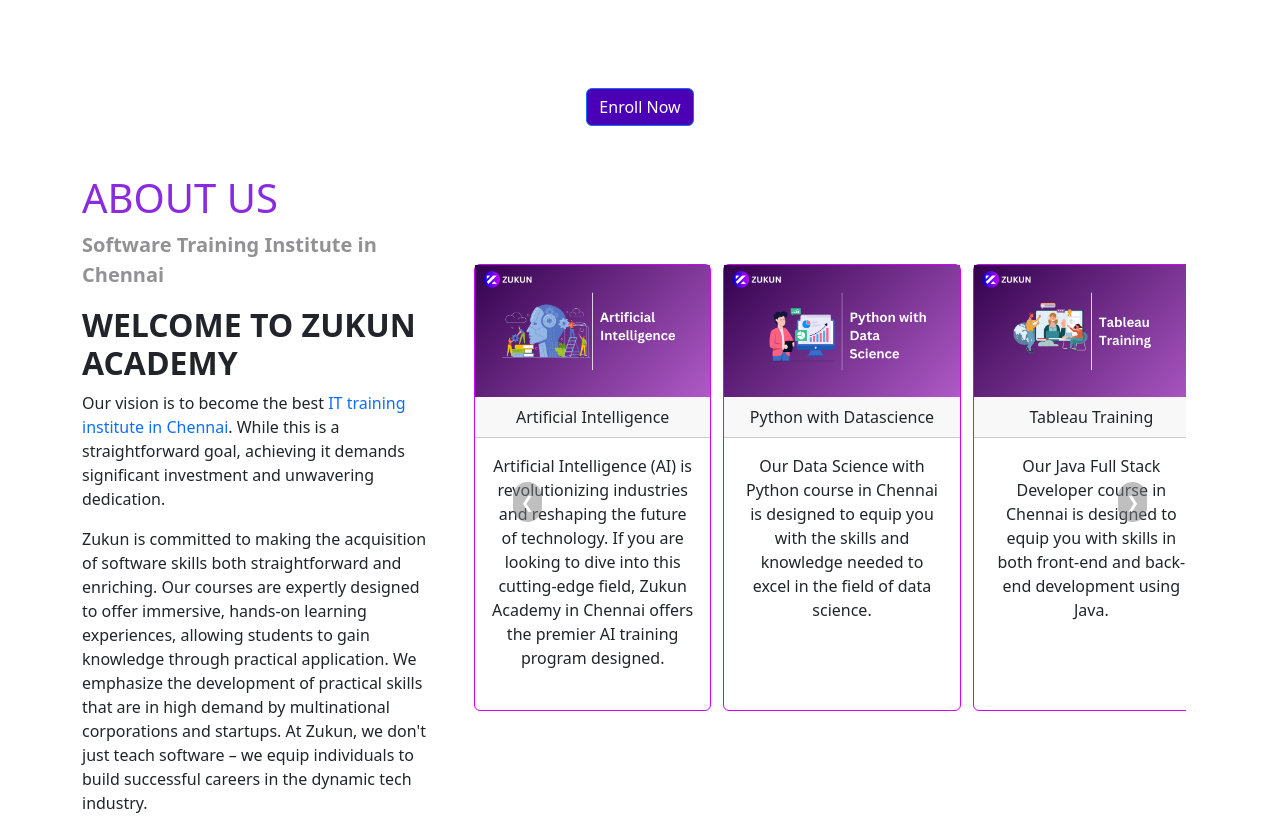
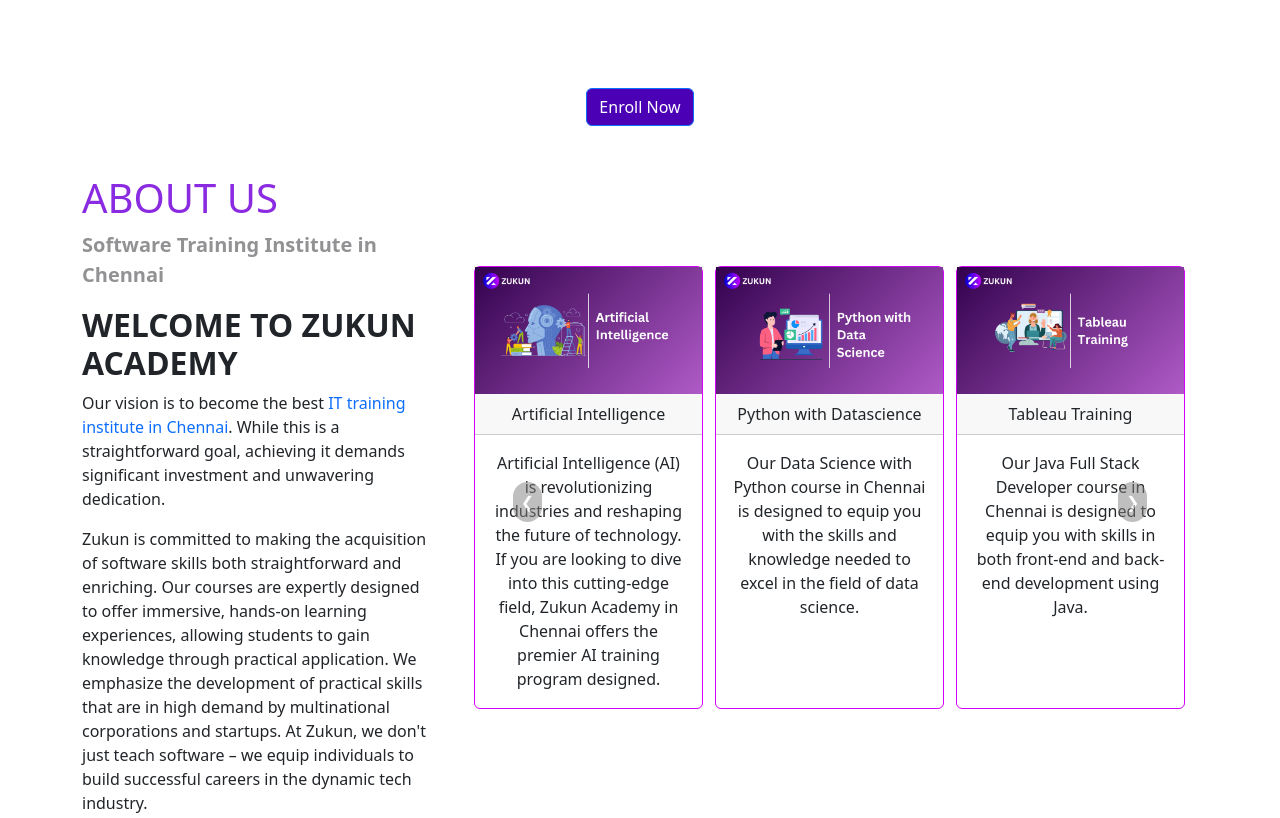
Before and after one commit to balaji1832/Zukun-Landing-Page, a plain HTML site: page index.html in a window 1280 px wide. Shown: the part 1460-2278 px from the top of the page. Drawn offline with nearby package versions, Linux system fonts and the light colour scheme.

Commit message:
Animation Styles Added

```diff
--- a/index.html
+++ b/index.html
@@ -57,7 +57,7 @@
   </header>
 
  <main>
-  <section class="position-relative">
+  <section id="hero" class="section zoom-in position-relative" data-animation="fade-up">
   <div class="container-fluid p-0">
     <img src="img/BANER-IMAGE-2.png" alt="Banner" class="w-100 img-fluid">
 
@@ -104,7 +104,7 @@
   </div>
 </section>
 
-  <section class=" text-center heading-text">
+  <section id="about" class="section fade-right text-center heading-text" data-animation="fade-right">
     <p class="fw-bold text-center text-secondary" style="font-size: 18px;">JOIN US TO ELEVATE</p>
     <h1>Your <span style="color: blueviolet;">IT Career</span>  With Unparalleled Training <br> and Support !</h1>
 
@@ -192,7 +192,7 @@
 </div>
 
 
-  <section>
+  <section id="courses" class="section zoom-in" data-animation="fade-left">
   <div class="container py-5">
     <div class="row align-items-center">
 
@@ -256,7 +256,7 @@
   </div>
 </section>
 
-<section class="reviews-section container py-5">
+<section id="placements" class="section fade-left reviews-section container py-5"  data-animation="fade-up">
 
   <!-- Section Header -->
   <div class="section-header text-center mb-4">
@@ -518,7 +518,7 @@
 </div>
 
 
-<section class="py-3">
+<section id="contact" class="section fade-right py-3" data-animation="fade-right">
   <h1 class="text-center fw-semibold mb-4">Our Learners Work at</h1>
 
   <div class="logo-slider">
@@ -609,6 +609,7 @@
   <!-- Bootstrap JS -->
   <script src="https://cdn.jsdelivr.net/npm/bootstrap@5.3.8/dist/js/bootstrap.bundle.min.js"></script>
 
+
 <!-- it courses carousel -->
 <script>
 document.addEventListener('DOMContentLoaded', function() {
@@ -627,27 +628,35 @@
     function updateCarousel() {
         const visibleCards = getVisibleCards();
         const containerWidth = document.querySelector('#it-courses-carousel').offsetWidth;
-        const cardWidth = containerWidth / visibleCards;
 
-        // Set card widths
+        const gap = 12; // matches your CSS gap
+        const cardWidth = Math.floor((containerWidth - (gap * (visibleCards - 1))) / visibleCards);
+
+        // Apply widths
         cards.forEach(card => {
             card.style.minWidth = cardWidth + 'px';
             card.style.maxWidth = cardWidth + 'px';
         });
 
-        // Total scrollable width (number of cards * width)
+        const totalWidth = (cards.length * cardWidth) + (gap * (cards.length - 1));
         const maxIndex = cards.length - visibleCards;
         if (currentIndex > maxIndex) currentIndex = maxIndex;
         if (currentIndex < 0) currentIndex = 0;
 
-        // Apply transform
-        carouselInner.style.transform = `translateX(-${currentIndex * cardWidth}px)`;
-        carouselInner.style.width = (cards.length * cardWidth) + 'px';
+        // Calculate translateX
+        let translateX = currentIndex * (cardWidth + gap);
+
+        // If last slide, align flush with right edge
+        if (currentIndex === maxIndex) {
+            translateX = totalWidth - containerWidth;
+        }
+
+        carouselInner.style.transform = `translateX(-${translateX}px)`;
+        carouselInner.style.width = totalWidth + 'px';
     }
 
     nextBtn.addEventListener('click', function() {
-        const visibleCards = getVisibleCards();
-        const maxIndex = cards.length - visibleCards;
+        const maxIndex = cards.length - getVisibleCards();
         if (currentIndex < maxIndex) {
             currentIndex++;
         }
@@ -665,6 +674,8 @@
     updateCarousel();
 });
 </script>
+
+
 
 
 
@@ -729,5 +740,35 @@
   })();
 </script>
 
+
+
+<script>
+ document.addEventListener("DOMContentLoaded", () => {
+  // Disable animations on mobile
+  if (window.innerWidth <= 768) {
+    document.querySelectorAll(".section").forEach(section => {
+      section.classList.add("show"); // instantly visible
+    });
+    return;
+  }
+
+  const sections = document.querySelectorAll(".section");
+
+  const observer = new IntersectionObserver((entries, observer) => {
+    entries.forEach(entry => {
+      if (entry.isIntersecting) {
+        entry.target.classList.add("show");
+        observer.unobserve(entry.target);
+      }
+    });
+  }, { threshold: 0.4 });
+
+  sections.forEach(section => observer.observe(section));
+});
+
+
+</script>
+
+
 </body>
 </html>
--- a/style.css
+++ b/style.css
@@ -63,6 +63,44 @@
     flex: 0 0 auto;  /* width controlled by JS */
     margin: 0;       /* remove mx-2 margin effect */
     margin-bottom: 30px;
+}
+
+/* Initial hidden state */
+.section {
+  opacity: 0;
+  transform: translateY(30px); /* default movement for fade-up */
+  transition: all 1.8s ease-out; /* slower and smoother */
+}
+
+/* Show state */
+.section.show {
+  opacity: 1;
+  transform: translate(0, 0);
+}
+
+/* Different directions */
+.section[data-animation="fade-up"] {
+  transform: translateY(30px);
+}
+
+.section[data-animation="fade-down"] {
+  transform: translateY(-30px);
+}
+
+.section[data-animation="fade-left"] {
+  transform: translateX(-30px);
+}
+
+.section[data-animation="fade-right"] {
+  transform: translateX(30px);
+}
+
+/* When shown */
+.section.show[data-animation="fade-up"],
+.section.show[data-animation="fade-down"],
+.section.show[data-animation="fade-left"],
+.section.show[data-animation="fade-right"] {
+  transform: translate(0, 0);
 }
 
 
```
